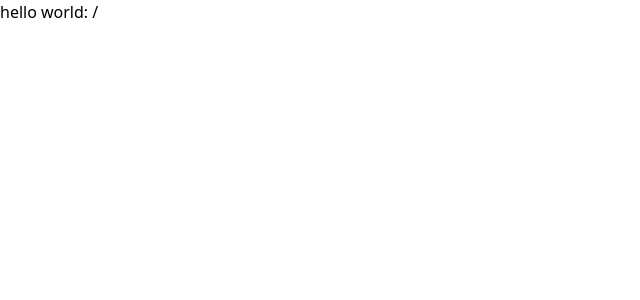
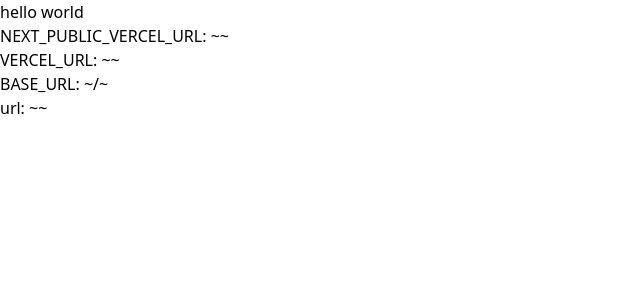
Before and after one commit to RiwnOg/jester-app, a Next.js app: page / in a window 1280 px wide. Shown: the top 300 px of the page, without its empty margins (0-640 px from the left). Built offline with nearby package versions, Linux system fonts and the light colour scheme.

Commit message:
List URL

```diff
--- a/src/app/page.tsx
+++ b/src/app/page.tsx
@@ -5,9 +5,13 @@ function getBaseUrl() {
 export default async function Home() {
   const url = getBaseUrl();
 
-  console.log(process.env.NEXT_PUBLIC_VERCEL_URL);
-  console.log(process.env.VERCEL_URL);
-  console.log(process.env.BASE_URL);
-  console.log(process.env.url);
-  return <p>hello world: {url}</p>;
+  return (
+    <div>
+      <p>hello world </p>
+      <p>NEXT_PUBLIC_VERCEL_URL: ~{process.env.NEXT_PUBLIC_VERCEL_URL}~ </p>
+      <p>VERCEL_URL: ~{process.env.VERCEL_URL}~</p>
+      <p>BASE_URL: ~{process.env.BASE_URL}~</p>
+      <p>url: ~{process.env.url}~</p>
+    </div>
+  );
 }
```
